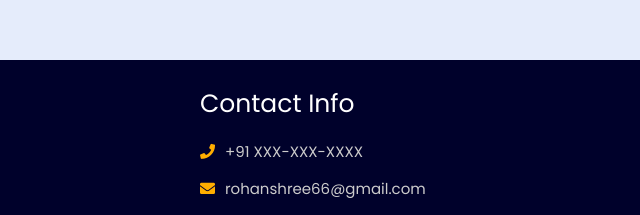
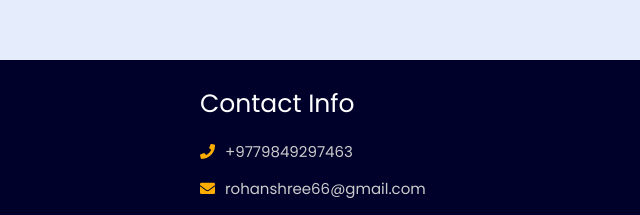
Before and after one commit to rohan7762/My-Portfolio, a plain HTML site: page index.html in a window 1280 px wide. Shown: the part 5128-5343 px from the top of the page, 640-1280 px from the left. Drawn offline with nearby package versions, Linux system fonts and the light colour scheme; no server answers; animation ran at ten frames a second.

Commit message:
Update index.html

```diff
--- a/index.html
+++ b/index.html
@@ -357,7 +357,7 @@
 
       <div class="box">
           <h3>contact info</h3>
-          <p> <i class="fas fa-phone"></i>+91 XXX-XXX-XXXX</p>
+          <p> <i class="fas fa-phone"></i>+9779849297463</p>
           <p> <i class="fas fa-envelope"></i>rohanshree66@gmail.com</p>
           <p> <i class="fas fa-map-marked-alt"></i>Lalitpur, Bhaisepati-44700</p>
           <div class="share">
```
